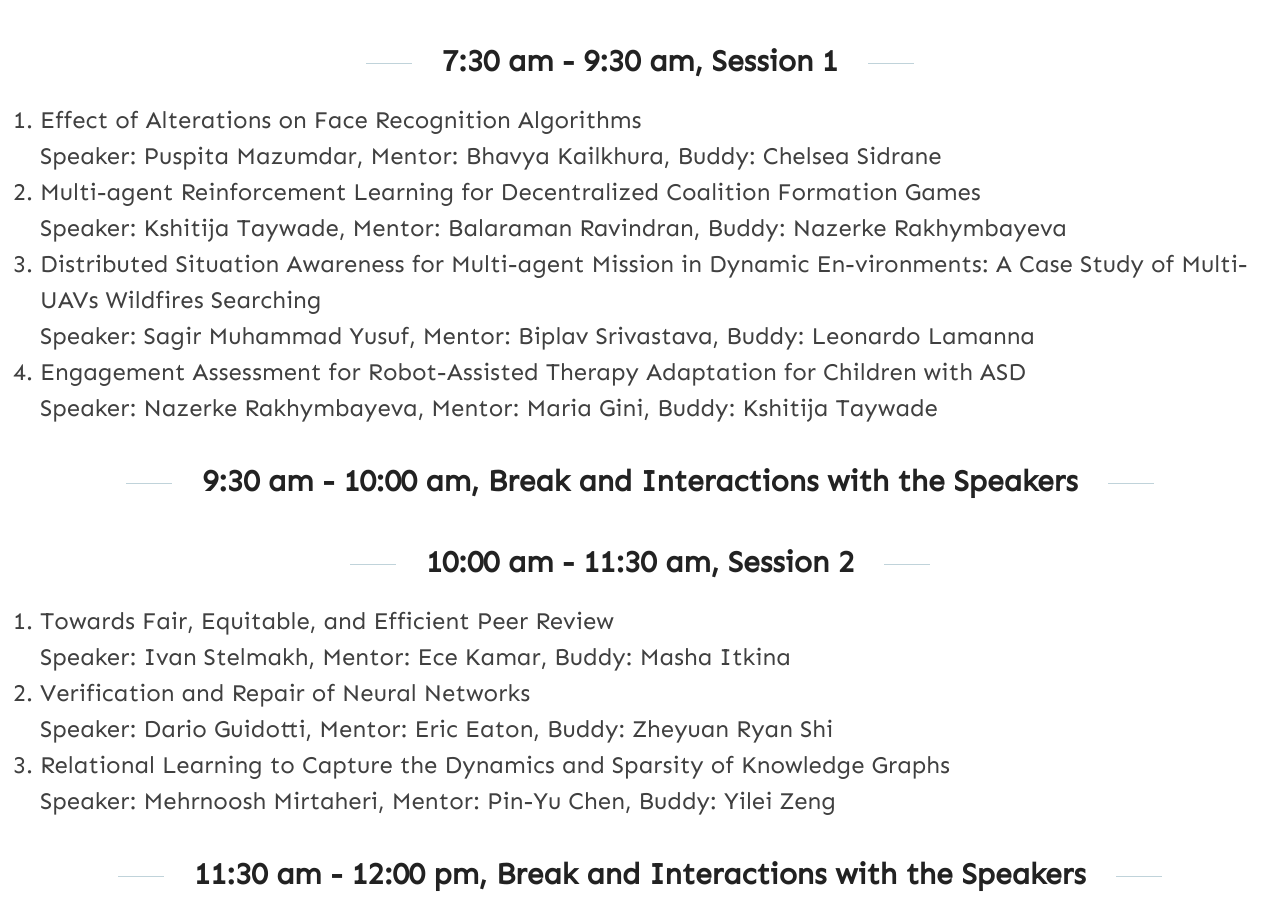
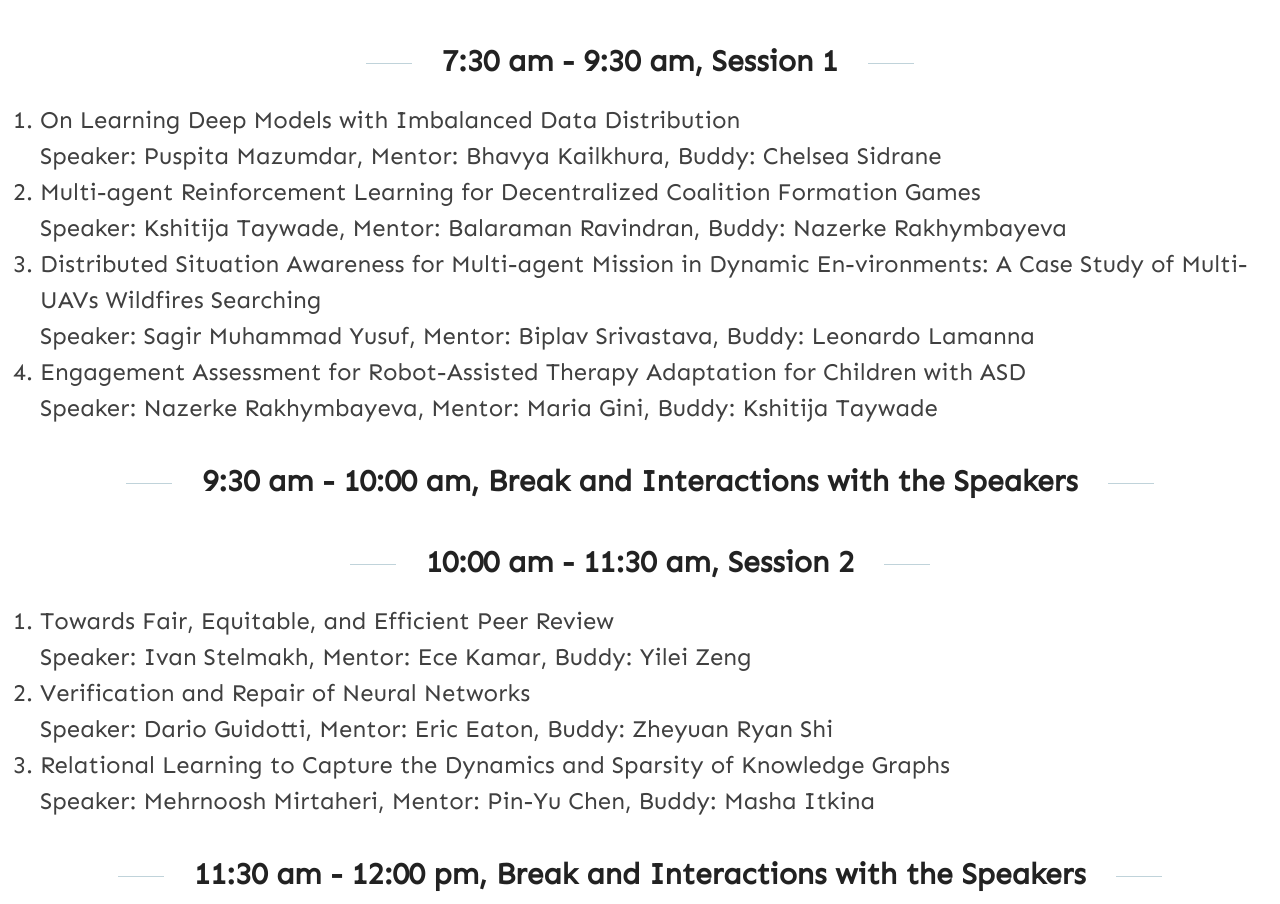
Before and after one commit to anna-reali/dc2021, a Jekyll site: the page built from _posts/2021-02-03-wednesday-day-2.md, in a window 1280 px wide. Shown: the part 468-1372 px from the top of the page. Built offline with Jekyll 4.4.1, drawn with Linux system fonts in a browser that asks for light colours.

Commit message:
Update 2021-02-03-wednesday-day-2.md

```diff
--- a/_posts/2021-02-03-wednesday-day-2.md
+++ b/_posts/2021-02-03-wednesday-day-2.md
@@ -13,7 +13,7 @@ Anna Helena Reali Costa and Shiwali Mohan
 
 7:30 am - 9:30 am, Session 1
 -----
-1. Effect of Alterations on Face Recognition Algorithms \
+1. On Learning Deep Models with Imbalanced Data Distribution \
    Speaker: Puspita Mazumdar, Mentor: Bhavya Kailkhura, Buddy: Chelsea Sidrane
 2. Multi-agent Reinforcement Learning for Decentralized Coalition Formation Games \
    Speaker: Kshitija Taywade, Mentor: Balaraman Ravindran, Buddy: Nazerke Rakhymbayeva
@@ -28,11 +28,11 @@ Anna Helena Reali Costa and Shiwali Mohan
 10:00 am - 11:30 am, Session 2
 -----
 1. Towards Fair, Equitable, and Efficient Peer Review \
-   Speaker: Ivan Stelmakh, Mentor: Ece Kamar, Buddy: Masha Itkina
+   Speaker: Ivan Stelmakh, Mentor: Ece Kamar, Buddy: Yilei Zeng
 2. Verification and Repair of Neural Networks \
    Speaker: Dario Guidotti, Mentor: Eric Eaton, Buddy: Zheyuan Ryan Shi
 3. Relational Learning to Capture the Dynamics and Sparsity of Knowledge Graphs \
-   Speaker: Mehrnoosh Mirtaheri, Mentor: Pin-Yu Chen, Buddy: Yilei Zeng
+   Speaker: Mehrnoosh Mirtaheri, Mentor: Pin-Yu Chen, Buddy: Masha Itkina
 
 11:30 am - 12:00 pm, Break and Interactions with the Speakers
 ----
```
